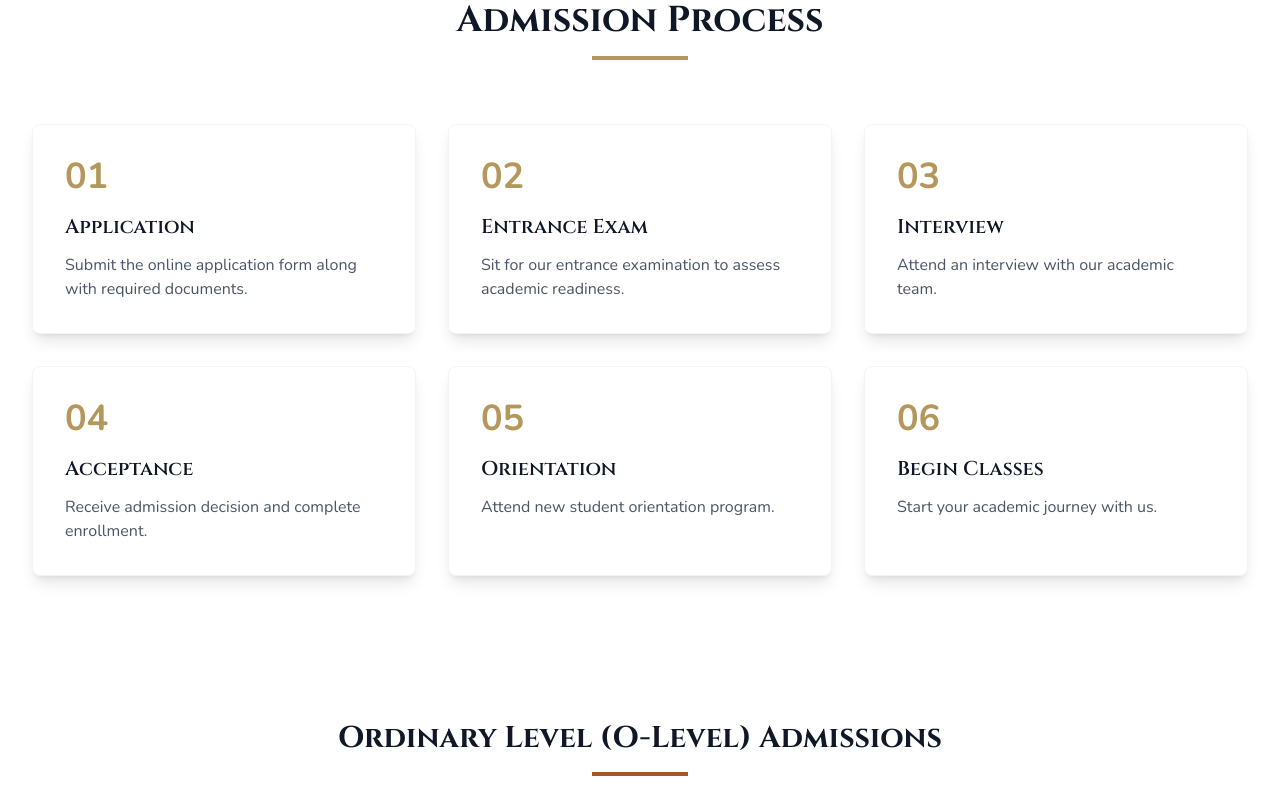
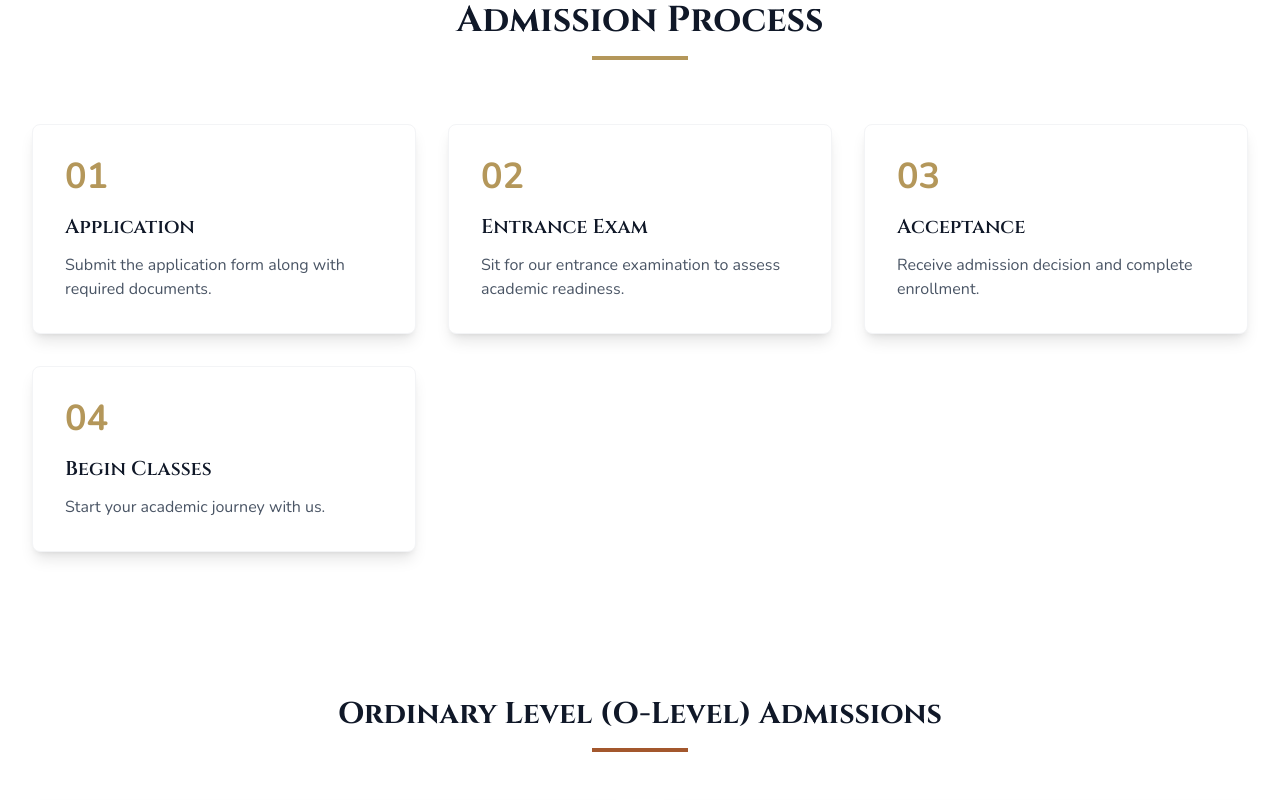
Before and after one commit to torie28/capuchinboys, a React (Vite) app: page /admissions in a window 1280 px wide. Shown: the part 880-1680 px from the top of the page. Built offline with nearby package versions, Linux system fonts and the light colour scheme.

Commit message:
modifying the admiion page

```diff
--- a/src/pages/academics/components/Admissions.jsx
+++ b/src/pages/academics/components/Admissions.jsx
@@ -162,7 +162,7 @@ const Admissions = () => {
               {
                 step: '01',
                 title: 'Application',
-                description: 'Submit the online application form along with required documents.'
+                description: 'Submit the application form along with required documents.'
               },
               {
                 step: '02',
@@ -171,21 +171,11 @@ const Admissions = () => {
               },
               {
                 step: '03',
-                title: 'Interview',
-                description: 'Attend an interview with our academic team.'
-              },
-              {
-                step: '04',
                 title: 'Acceptance',
                 description: 'Receive admission decision and complete enrollment.'
               },
               {
-                step: '05',
-                title: 'Orientation',
-                description: 'Attend new student orientation program.'
-              },
-              {
-                step: '06',
+                step: '04',
                 title: 'Begin Classes',
                 description: 'Start your academic journey with us.'
               }
```
